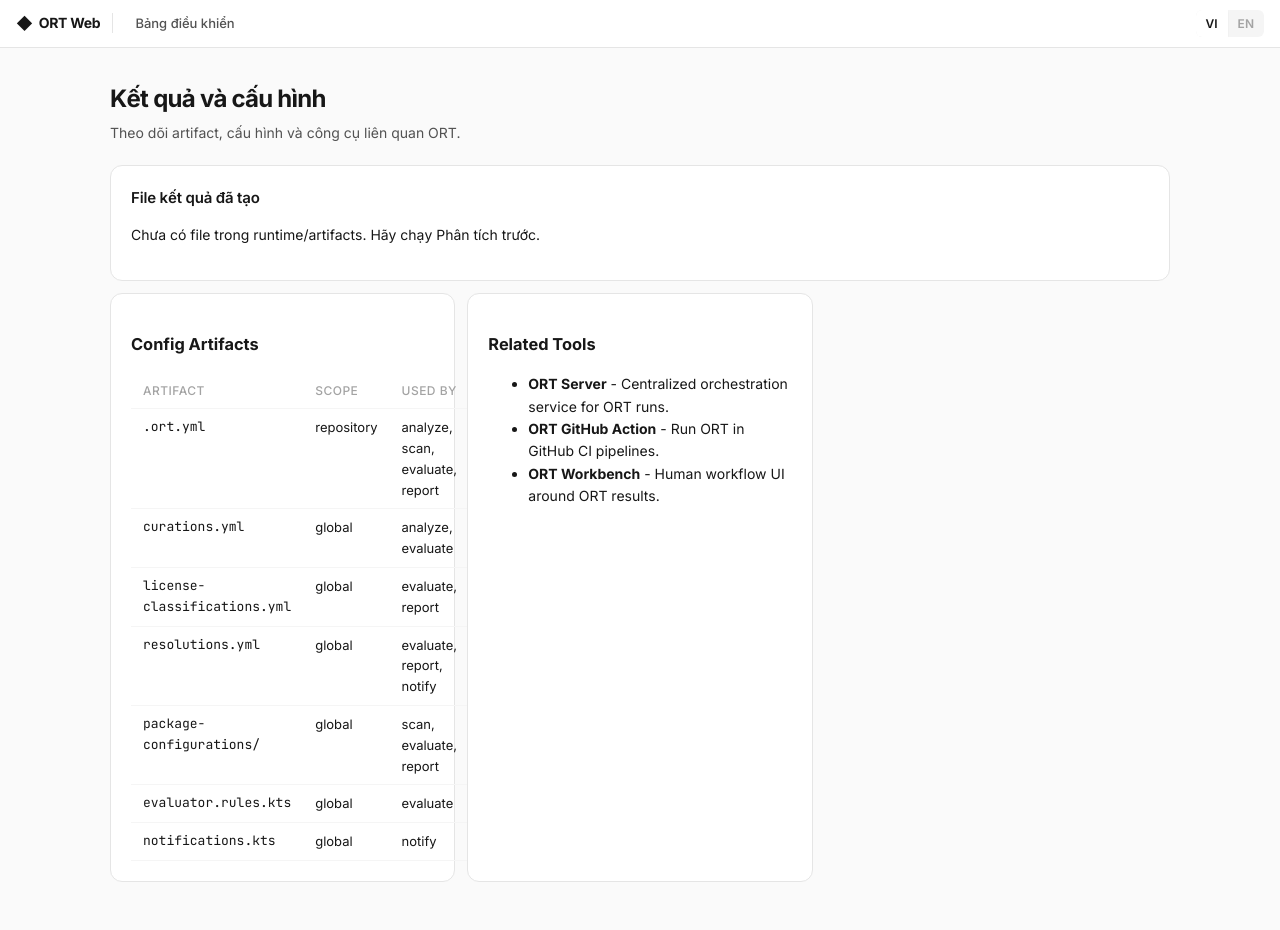
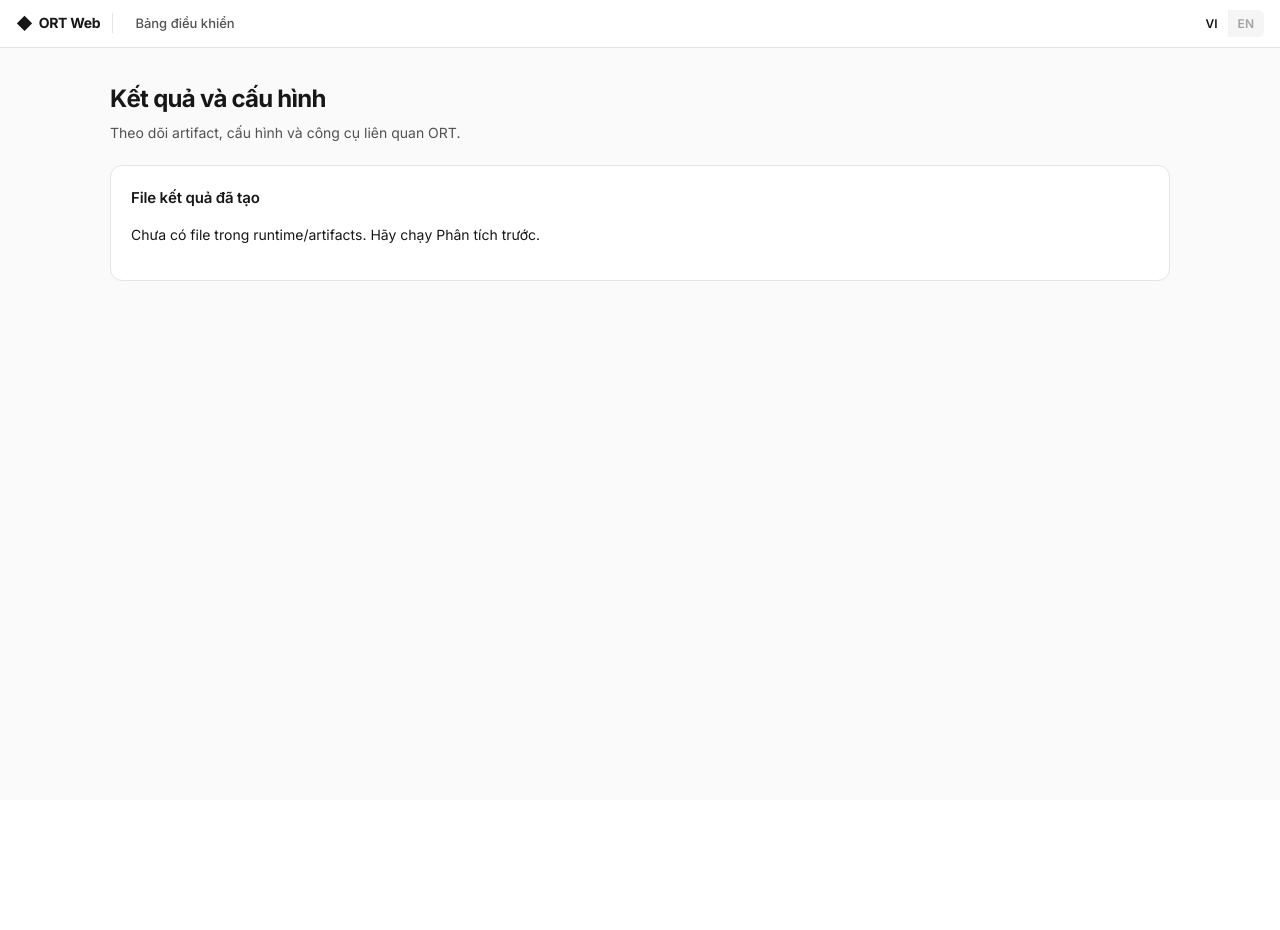
Before and after one commit to tnvinh2711/ort-web, a FastAPI app: page /results/ in a window 1280 px wide. After the commit the page ends 281 px from the top, so only its background shows below. Run offline with FastAPI, Linux system fonts and the light colour scheme; some libraries are stand-ins or nearby versions.

Commit message:
ui: clean up results page — remove Config Artifacts, Related Tools, alias HTML files
- Remove Config Artifacts table and Related Tools section
- Hide analyzer-report.html and analyzer-report-web-app.html from file listing
- Remove unused CONFIG_ARTIFACTS and RELATED_TOOLS imports

Co-Authored-By: Claude Opus 4.6 (1M context) <noreply@anthropic.com>

```diff
--- a/app/routers/results.py
+++ b/app/routers/results.py
@@ -8,8 +8,10 @@ from fastapi.responses import FileResponse, HTMLResponse
 from fastapi.templating import Jinja2Templates
 
 from app.config import settings
-from app.core.ort_registry import CONFIG_ARTIFACTS, RELATED_TOOLS
 from app.i18n import translate
+
+# Files to hide from the results listing.
+_HIDDEN_FILENAMES = {"analyzer-report.html", "analyzer-report-web-app.html"}
 
 router = APIRouter(prefix="/results", tags=["results"])
 templates = Jinja2Templates(directory="app/templates")
@@ -43,7 +45,7 @@ def _collect_artifact_files(limit: int = 120, run_dir: str | None = None) -> lis
     if not search_root.exists() or not search_root.is_dir():
         return []
 
-    files: list[Path] = [p for p in search_root.rglob("*") if p.is_file()]
+    files: list[Path] = [p for p in search_root.rglob("*") if p.is_file() and p.name not in _HIDDEN_FILENAMES]
     files.sort(key=lambda p: p.stat().st_mtime, reverse=True)
     result: list[dict[str, str | int | bool]] = []
 
@@ -97,8 +99,6 @@ def results_page(request: Request) -> HTMLResponse:
             "request": request,
             "lang": lang,
             "t": lambda key: translate(lang, key),
-            "config_artifacts": CONFIG_ARTIFACTS,
-            "related_tools": RELATED_TOOLS,
             "artifact_files": artifact_files,
             "latest_run_dir": latest_run_dir,
             "show_all": show_all,
--- a/app/templates/results/index.html
+++ b/app/templates/results/index.html
@@ -46,36 +46,7 @@
     </table>
   </div>
   {% else %}
-  <p>{{ t('results.no_files') if t('results.no_files') != 'results.no_files' else 'No files found in runtime/artifacts yet. Run Analyze/Scan/Report first.' }}</p>
+  <p>{{ t('results.no_files') if t('results.no_files') != 'results.no_files' else 'No files found in runtime/artifacts yet. Run Analyze first.' }}</p>
   {% endif %}
 </section>
-
-<section class="cards-grid">
-  <article class="info-card">
-    <h3>Config Artifacts</h3>
-    <table class="data-table">
-      <thead>
-        <tr><th>Artifact</th><th>Scope</th><th>Used by</th></tr>
-      </thead>
-      <tbody>
-      {% for item in config_artifacts %}
-        <tr>
-          <td class="mono">{{ item.name }}</td>
-          <td>{{ item.scope }}</td>
-          <td>{{ ', '.join(item.used_by) }}</td>
-        </tr>
-      {% endfor %}
-      </tbody>
-    </table>
-  </article>
-
-  <article class="info-card">
-    <h3>Related Tools</h3>
-    <ul>
-    {% for tool in related_tools %}
-      <li><strong>{{ tool.name }}</strong> - {{ tool.role }}</li>
-    {% endfor %}
-    </ul>
-  </article>
-</section>
 {% endblock %}
```
Also changed, not shown: .claude/settings.json.
